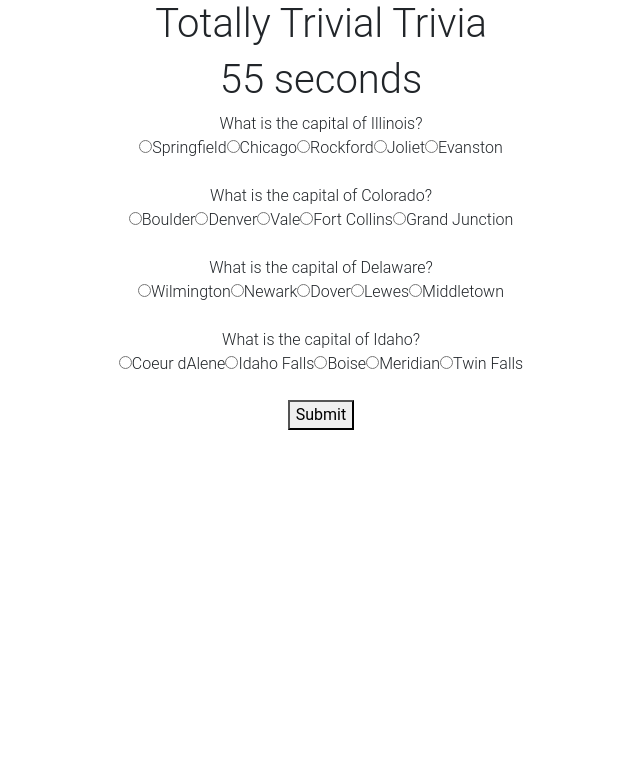
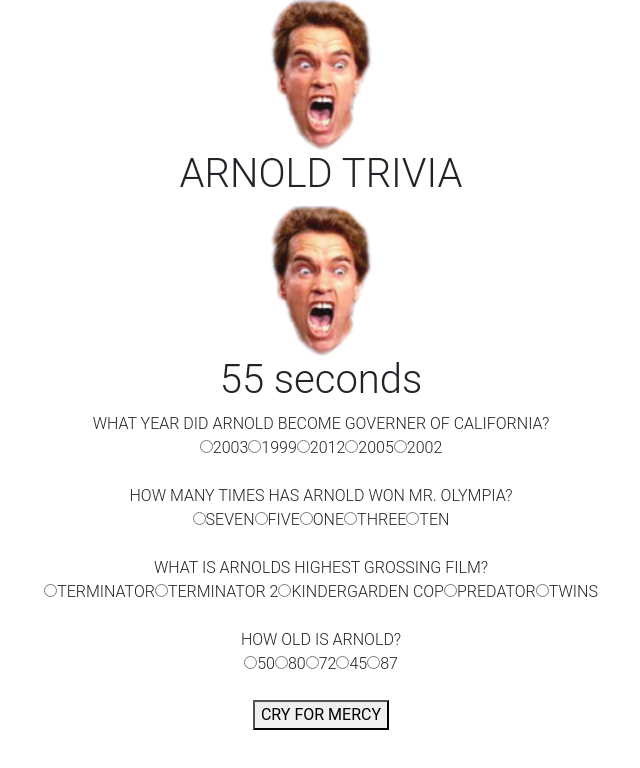
Before and after one commit to danielp28/TriviaGame, a plain HTML site: page index.html in a window 1280 px wide. Shown: the whole page, without its empty margins (319-959 px from the left). Drawn offline with nearby package versions, Linux system fonts and the light colour scheme.

Commit message:
added final styling and images

```diff
--- a/assets/css/style.css
+++ b/assets/css/style.css
@@ -1,3 +1,14 @@
 .main-content{
     text-align:center;
+    background-color:rgba(255, 255, 255, 0.521);
+
 }
+body{
+    background-repeat:no-repeat;
+    background-size:cover;
+    background-position: center center
+}
+.face{
+    height:150px;
+    width:150px;
+}
--- a/assets/javascript/app.js
+++ b/assets/javascript/app.js
@@ -4,67 +4,58 @@ $( document ).ready(function() {
     // this game object holds all of the questions, possible answers, and then the index of the correct answer for each
            var questions = [
             {
-                   question: 'What is the capital of Vermont?',
-                   possibles: ['Battleboro', 'Montpelier', 'Barre City', 'Burlington'],
+                   question: 'WHERE WAS ARNOLD BORN?',
+                   possibles: ['GERMANY', 'AUSTRIA', 'AMERICA', 'NORWAY'],
                    id: 'question-one',
                    answer: 1
             }, {
-                question: 'What is the capital of Illinois?',
-                possibles: ['Springfield', 'Chicago', 'Rockford', 'Joliet', 'Evanston'],
+                question: 'WHAT YEAR DID ARNOLD BECOME GOVERNER OF CALIFORNIA?',
+                possibles: ['2003', '1999', '2012', '2005', '2002'],
                 id: 'question-two',
                 answer: 0
             }, {
-                question: 'What is the capital of California?',
-                possibles: ['San Francisco', 'Los Angeles', 'Mendocino', 'San Diego', 'Sacramento'],
+                question: 'WHAT YEAR DID ARNOLD START ACTING?',
+                possibles: ['1971', '1960', '1955', '1998', '1969'],
                 id: 'question-three',
                 answer: 4
             }, {
-                question: 'What is the capital of Indiana?',
-                possibles: ['Fort Wayne', 'Indianapolis', 'Terre Haute', 'Bloomington', 'Indianapolis'],
+                question: 'WHAT WAS ARNOLDS FIRST MOVIE ROLE?',
+                possibles: ['TERMINATOR', 'HERCULES IN NEW YORK', 'RUNNING MAN', 'CONAN THE BARBARIAN', 'CONAN THE DESTROYER'],
                 id: 'question-four',
                 answer: 1
             }, {
-                question: 'What is the capital of Alabama?',
-                possibles: ['Montgomery', 'Birmingham', 'Mobile', 'Tuscaloosa', 'Gulf Shores'],
+                question: 'HOW MANY TIMES HAS ARNOLD WON MR. OLYMPIA?',
+                possibles: ['SEVEN', 'FIVE', 'ONE', 'THREE', 'TEN'],
                 id: 'question-five',
                 answer: 0
             }, {
-                question: 'What is the capital of Colorado?',
-                possibles: ['Boulder', 'Denver', 'Vale', 'Fort Collins', 'Grand Junction'],
+                question: 'WHAT IS ARNOLDS HIGHEST GROSSING FILM?',
+                possibles: ['TERMINATOR', 'TERMINATOR 2', 'KINDERGARDEN COP', 'PREDATOR', 'TWINS'],
                 id: 'question-six',
                 answer: 1
 
             }, {
-                question: 'What is the capital of Delaware?',
-                possibles: ['Wilmington', 'Newark', 'Dover', 'Lewes', 'Middletown'],
+                question: 'WHAT IS THE BEST ARNOLD QUOTE OF ALL TIME?',
+                possibles: ['DILLON', 'PUT THAT COOKIE DOWN', 'THE ICE AGE!!', 'CROM LAUGHS AT YOUR FOUR WINDS', 'ALL OF THEM YOU IDIOT'],
                 id: 'question-seven',
+                answer: 4
+            }, {
+                question: 'HOW OLD IS ARNOLD?',
+                possibles: ['50', '80', '72', '45', '87'],
+                id: 'question-eight',
                 answer: 2
             }, {
-                question: 'What is the capital of Florida?',
-                possibles: ['Miami', 'Tampa', 'Jacksonville', 'Daytona Beach', 'Talahassee'],
-                id: 'question-eight',
-                answer: 4
-            }, {
-                question: 'What is the capital of Idaho?',
-                possibles: ['Coeur dAlene', 'Idaho Falls', 'Boise', 'Meridian', 'Twin Falls'],
+                question: 'WHAT YEAR DID ARNOLD IMMIGRATE TO THE US?',
+                possibles: ['1982', '2001', '1968', '1986', '2019'],
                 id: 'question-nine',
                 answer: 2
             }, {
-                question: 'What is the capital of Michigan?',
-                possibles: ['Macinack Island', 'Lansing', 'Grand Rapids', 'Ann Arbor', 'Flint'],
+                question: 'HOW MUCH IS ARNOLDS DEADLIFT RECORD?',
+                possibles: ['690 LBS', '710 LBS', '500 LBS', '980 LBS', '460 LBS'],
                 id: 'question-ten',
                 answer: 1
-            }, {
-                question: 'What is the capital of Washington State?',
-                possibles: ['Seattle', 'Bellevue', 'Spokane', 'Olympia', 'Bellingham'],
-                id: 'question-eleven',
-                answer: 3
-            }, {
-                question: 'What is the best kind of coffee?',
-                possibles: ['Intelligentsia', 'Blue Bottle', 'Starbucks', 'Caribou', 'none of the above'],
-                id: 'question-twelve',
-                answer: 4
-            }
+            },
+
             ]
 
 
@@ -204,6 +195,7 @@ $( document ).ready(function() {
     // create a function with an onclick event for the doneButton that both checks the Answers
     // and stops the clock when "done" button is pressed
         $('#finish').on('click', function() {
+            document.body.style.backgroundImage = "url('https://www.insidehook.com/wp-content/uploads/2019/03/Arnold_Header_1496168849.jpg?fit=1200%2C750')";
         checkAnswers();
         stop();
         alert("Game Over!");
--- a/index.html
+++ b/index.html
@@ -17,27 +17,27 @@
 
 <body>
     <div class="main-content">
-        <h1 id="header">Totally Trivial Trivia</h1>
+        <header><img class="face" src="assets/images/arnold-face.png">
+        <h1 id="header">ARNOLD TRIVIA</h1>
+        <img class="face" src="assets/images/arnold-face.png">
+        </header>
         <h1 id="time-remaining">60 seconds</h1>
         <div id="questions"></div>
         <div id="results"></div>
-        <button type="submit" id="finish">Submit</button>
-
-
-
-
-
-
+        <button type="submit" id="finish">CRY FOR MERCY</button>
 
     </div>
     <!-- JQuery -->
     <script type="text/javascript" src="https://cdnjs.cloudflare.com/ajax/libs/jquery/3.4.1/jquery.min.js"></script>
     <!-- Bootstrap tooltips -->
-<script type="text/javascript" src="https://cdnjs.cloudflare.com/ajax/libs/popper.js/1.14.4/umd/popper.min.js"></script>
+    <script type="text/javascript"
+        src="https://cdnjs.cloudflare.com/ajax/libs/popper.js/1.14.4/umd/popper.min.js"></script>
     <!-- Bootstrap core JavaScript -->
-<script type="text/javascript" src="https://cdnjs.cloudflare.com/ajax/libs/twitter-bootstrap/4.3.1/js/bootstrap.min.js"></script>
+    <script type="text/javascript"
+        src="https://cdnjs.cloudflare.com/ajax/libs/twitter-bootstrap/4.3.1/js/bootstrap.min.js"></script>
     <!-- MDB core JavaScript -->
-<script type="text/javascript" src="https://cdnjs.cloudflare.com/ajax/libs/mdbootstrap/4.8.10/js/mdb.min.js"></script>
+    <script type="text/javascript"
+        src="https://cdnjs.cloudflare.com/ajax/libs/mdbootstrap/4.8.10/js/mdb.min.js"></script>
     <script type="text/javascript" src="assets/javascript/app.js"></script>
 </body>
 
```
Also changed, not shown: assets/images/arnold-face.png (added), assets/images/arnold-flex.jpg (added). Lines whose indentation alone changed are shown as unchanged.
